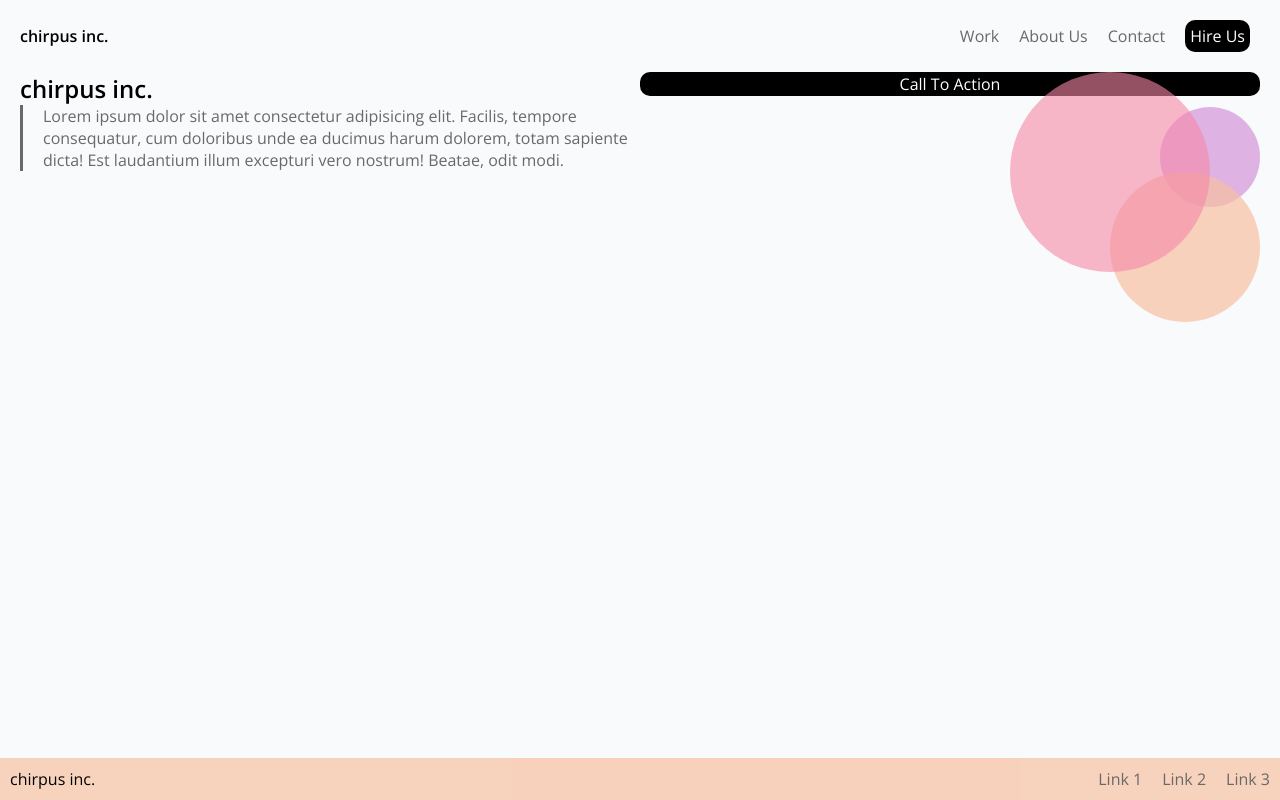
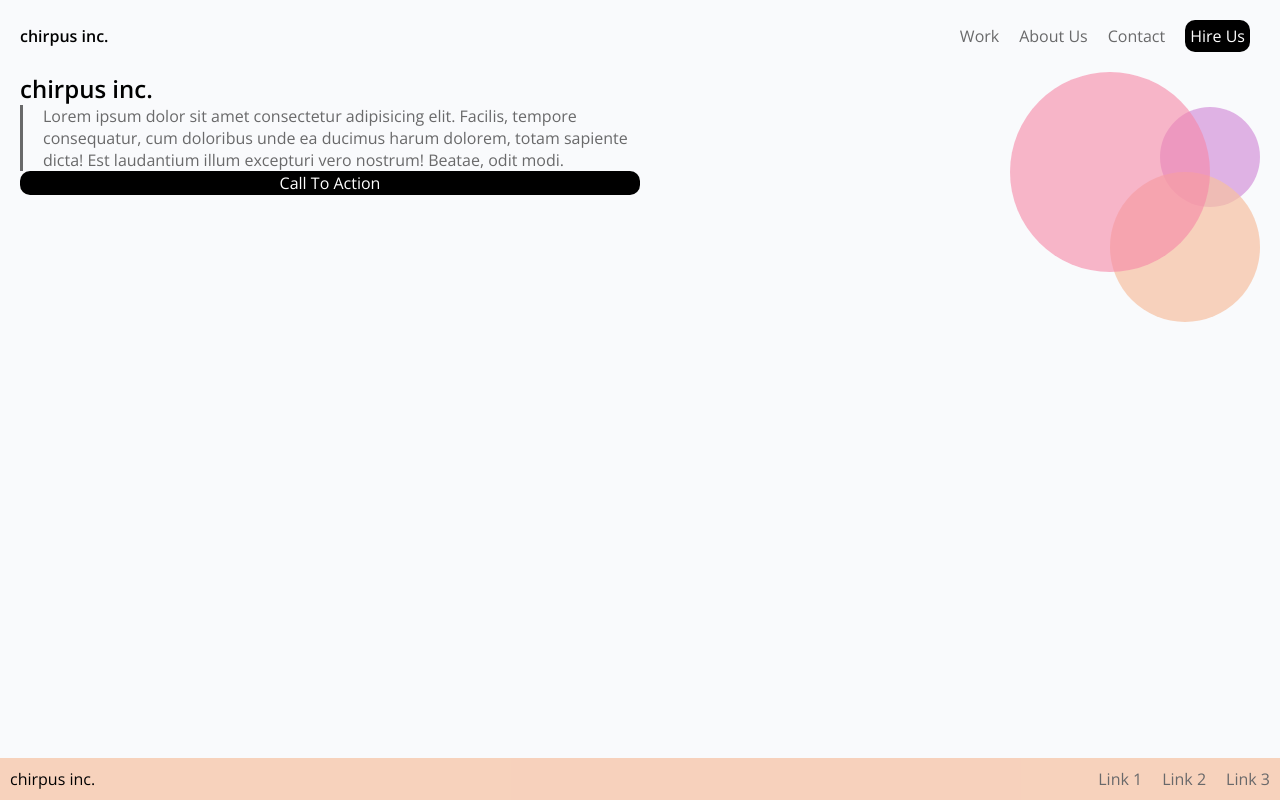
Before and after one commit to lnmclaughlin/McLaughlin-lab1-part2, a plain HTML site: page index.html in a window 1280 px wide. Drawn offline with nearby package versions, Linux system fonts and the light colour scheme.

Commit message:
updated html and css

```diff
--- a/index.html
+++ b/index.html
@@ -34,8 +34,8 @@
           totam sapiente dicta! Est laudantium illum excepturi vero nostrum!
           Beatae, odit modi.
         </p>
+        <button class="cta">Call To Action</button>
       </div>
-      <button class="cta">Call To Action</button>
       <div class="circles-container">
         <div class="circle-1"></div>
         <div class="circle-2"></div>
--- a/style.css
+++ b/style.css
@@ -130,10 +130,6 @@ footer {
     width: 50%;
   }
 
-  .cta {
-    height: 100%;
-    width: 50%;
-  }
   .circles-container {
     position: relative;
     flex: 1;
```
